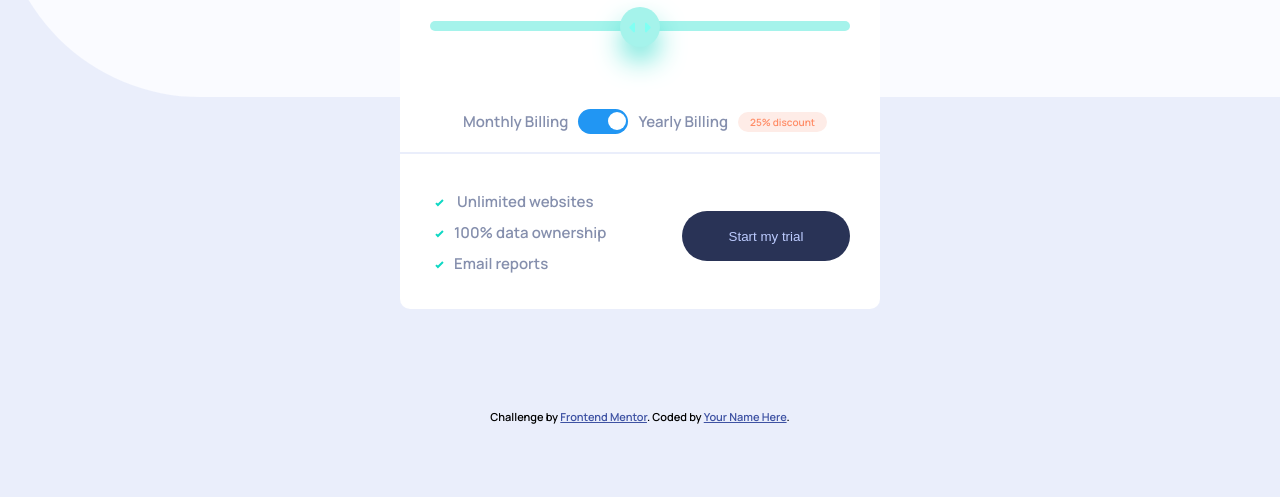
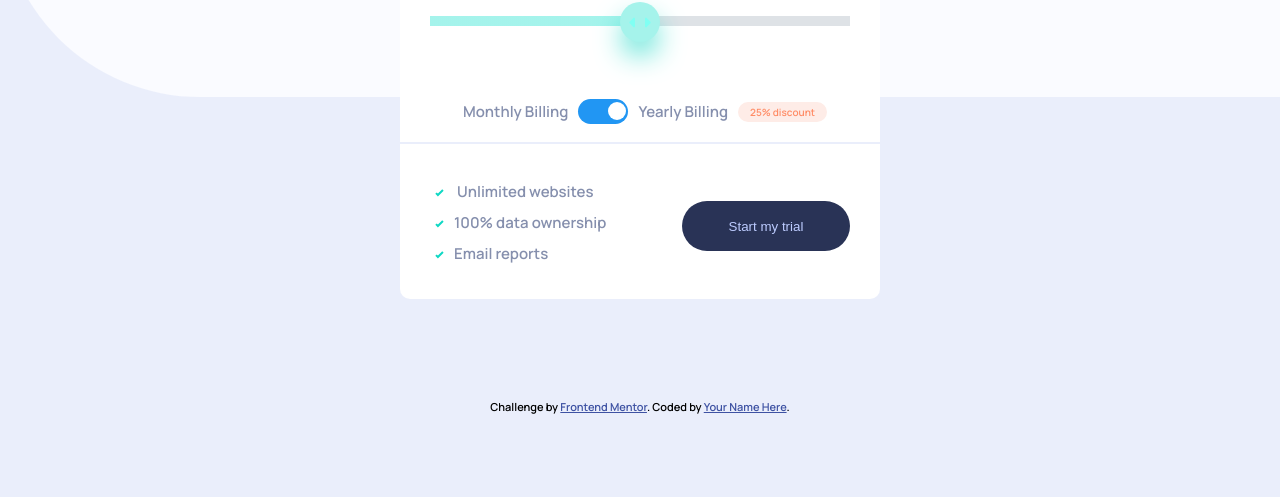
Before and after one commit to ersati/Interactive-pricing-component, a plain HTML site: page index.html in a window 1280 px wide. Shown: the part 303-800 px from the top of the page. Drawn offline with Linux system fonts and the light colour scheme.

Commit message:
add features where tracks has 2 colors left side is green right grey

```diff
--- a/_main.scss
+++ b/_main.scss
@@ -66,7 +66,10 @@ section.card {
         input[type="range"] {
             -webkit-appearance: none;
             width: 100%;
-            // background: linear-gradient(to right, #82CFD0 0%, #82CFD0 50%, #fff 50%, #fff 100%);
+            height: 10px;
+            margin-top:25px;
+            margin-bottom: 25px;
+
 
         }
 
@@ -80,7 +83,7 @@ section.card {
             height: 10px;
             margin: 30px 0;
             border-radius: 999px;
-            background: var(--softCyan);
+
 
         }
 
@@ -96,6 +99,7 @@ section.card {
             background-position: center;
             background-repeat: no-repeat;
             border:none;
+
         }
         input[type="range"]::-webkit-slider-thumb:hover{
             background: url(/images/icon-slider.svg) var(--strongCyan);
--- a/app.js
+++ b/app.js
@@ -23,4 +23,18 @@ updateValue()
 
 inputRange.addEventListener('input', updateValue)
 
-inputSwitch.addEventListener('input', updateValue)
+inputSwitch.addEventListener('input', updateValue);
+
+
+const slider = document.querySelector('input[type="range"] ');
+
+
+const min = slider.min
+const max = slider.max
+const value = slider.value
+
+slider.style.background = `linear-gradient(to right, var(--softCyan) 0%, var(--softCyan) ${(value-min)/(max-min)*100}%, #DEE2E6 ${(value-min)/(max-min)*100}%, #DEE2E6 100%)`
+
+slider.oninput = function() {
+  this.style.background = `linear-gradient(to right, var(--softCyan) 0%, var(--softCyan) ${(this.value-this.min)/(this.max-this.min)*100}%, #DEE2E6 ${(this.value-this.min)/(this.max-this.min)*100}%, #DEE2E6 100%)`
+};
```
Also changed, not shown: css/style.css.
